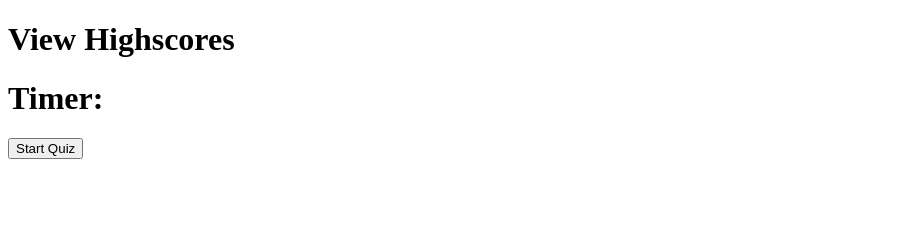
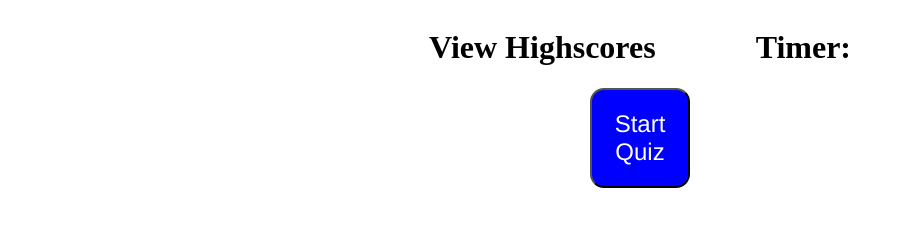
Before and after one commit to aepermanis/JavaQuiz, a plain HTML site: page index.html in a window 1280 px wide. Shown: the whole page, without its empty margins (0-903 px from the left). Drawn offline with Linux system fonts and the light colour scheme.

Commit message:
possible fix for css not showing up in deployment

```diff
--- a/assets/style.css
+++ b/assets/style.css
@@ -1,3 +1,5 @@
+
+
 
 body{
     background-color: white;
--- a/index.html
+++ b/index.html
@@ -5,7 +5,7 @@
   <meta charset="UTF-8">
   <meta name="viewport" content="width=device-width, initial-scale=1.0">
   <title>JavaScript Quiz</title>
-  <link rel="stylesheet" type="css" href="./assets/style.css">
+  <link rel="stylesheet" href="./assets/style.css">
 </head>
 
 <body>
```
